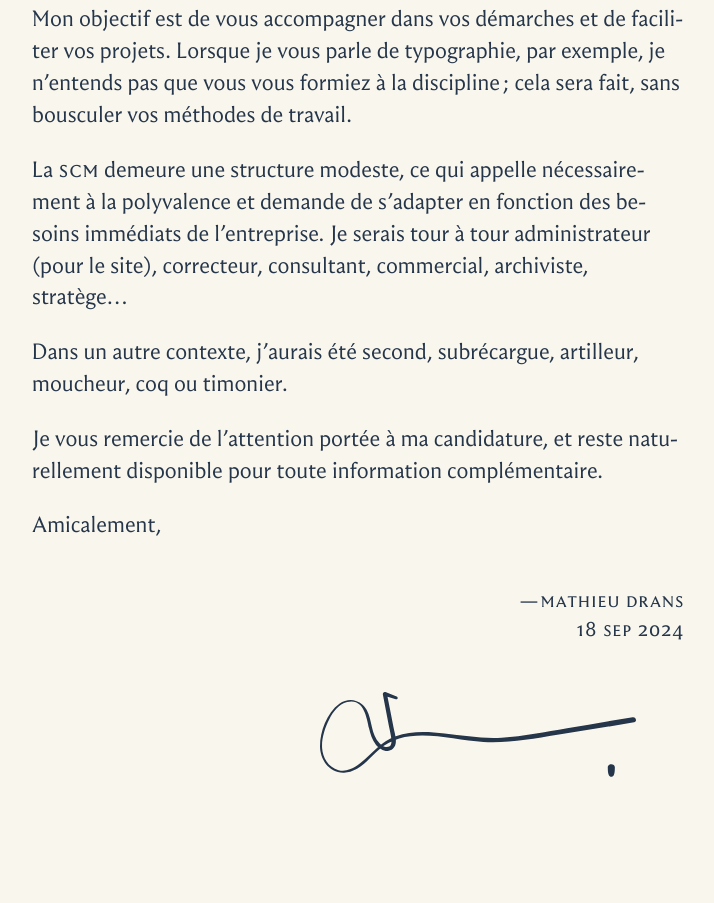
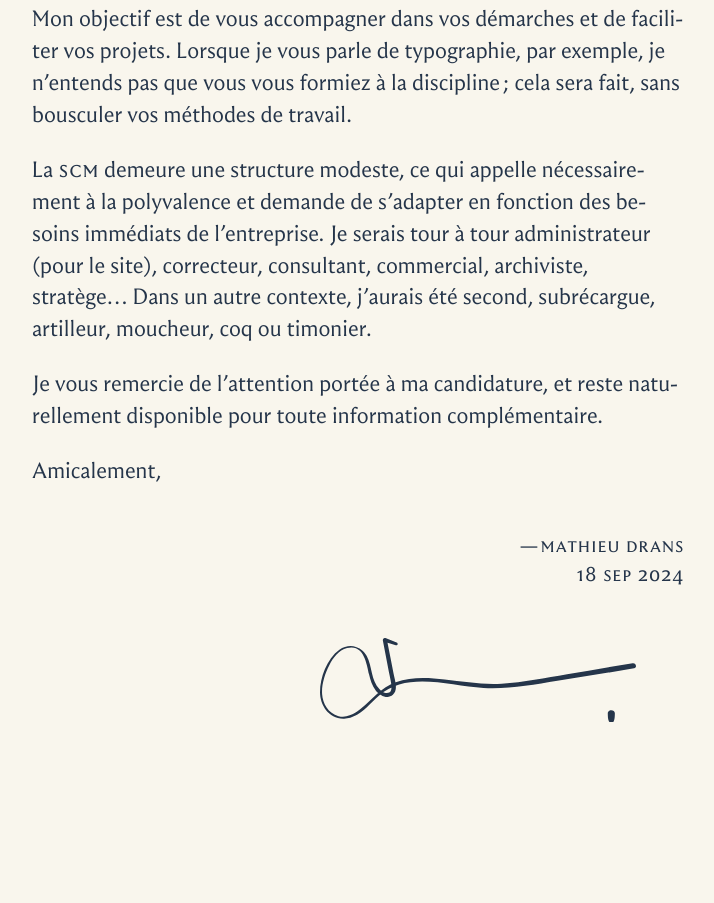
Before and after one commit to atmnrv/atmnrv.github.io, a plain HTML site: page scm.html in a window 1280 px wide. Shown: the part 6222-7125 px from the top of the page, without its empty margins (408-1122 px from the left). Drawn offline with Linux system fonts and the light colour scheme; files whose address does not match are found by name; a web font is replaced by a local one.

Commit message:
Initial commit

```diff
--- a/scm.html
+++ b/scm.html
@@ -214,8 +214,7 @@
 
   <p>Mon objectif est de vous accompagner dans vos démarches et de faciliter vos projets. Lorsque je vous parle de typographie, par exemple, je n’entends pas que vous vous formiez à la discipline ; cela sera fait, sans bousculer vos méthodes de travail.</p>
 
-  <p>La <smcp>scm</smcp> demeure une structure modeste, ce qui appelle nécessairement à la polyvalence et demande de s’adapter en fonction des besoins immédiats de l’entreprise. Je serais tour à tour administrateur (pour le site), correcteur, consultant, commercial, archiviste, <nobr>stratège</nobr>…</p>
-  <p>Dans un autre contexte, j’aurais été second, subrécargue, artilleur, moucheur, coq ou <nobr>timonier</nobr>.</p>
+  <p>La <smcp>scm</smcp> demeure une structure modeste, ce qui appelle nécessairement à la polyvalence et demande de s’adapter en fonction des besoins immédiats de l’entreprise. Je serais tour à tour administrateur (pour le site), correcteur, consultant, commercial, archiviste, <nobr>stratège</nobr>… Dans un autre contexte, j’aurais été second, subrécargue, artilleur, moucheur, coq ou <nobr>timonier</nobr>.</p>
 
   <p>Je vous re­mer­cie de l’at­ten­tion por­tée à ma can­di­da­ture, et reste natu­rel­le­ment dis­po­nible pour toute in­for­ma­tion complémentaire.</p>
   <p>Amicalement,</p>
```
